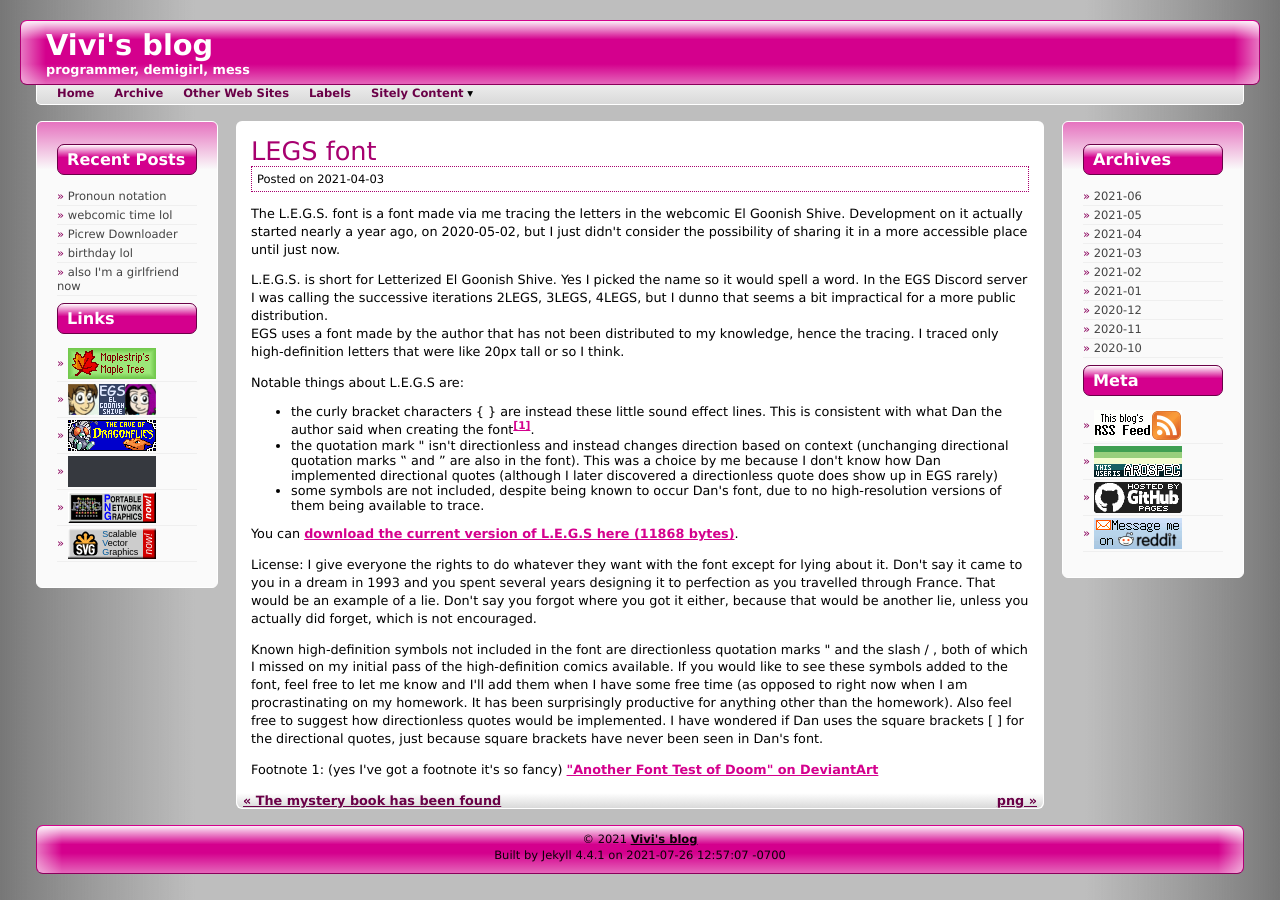
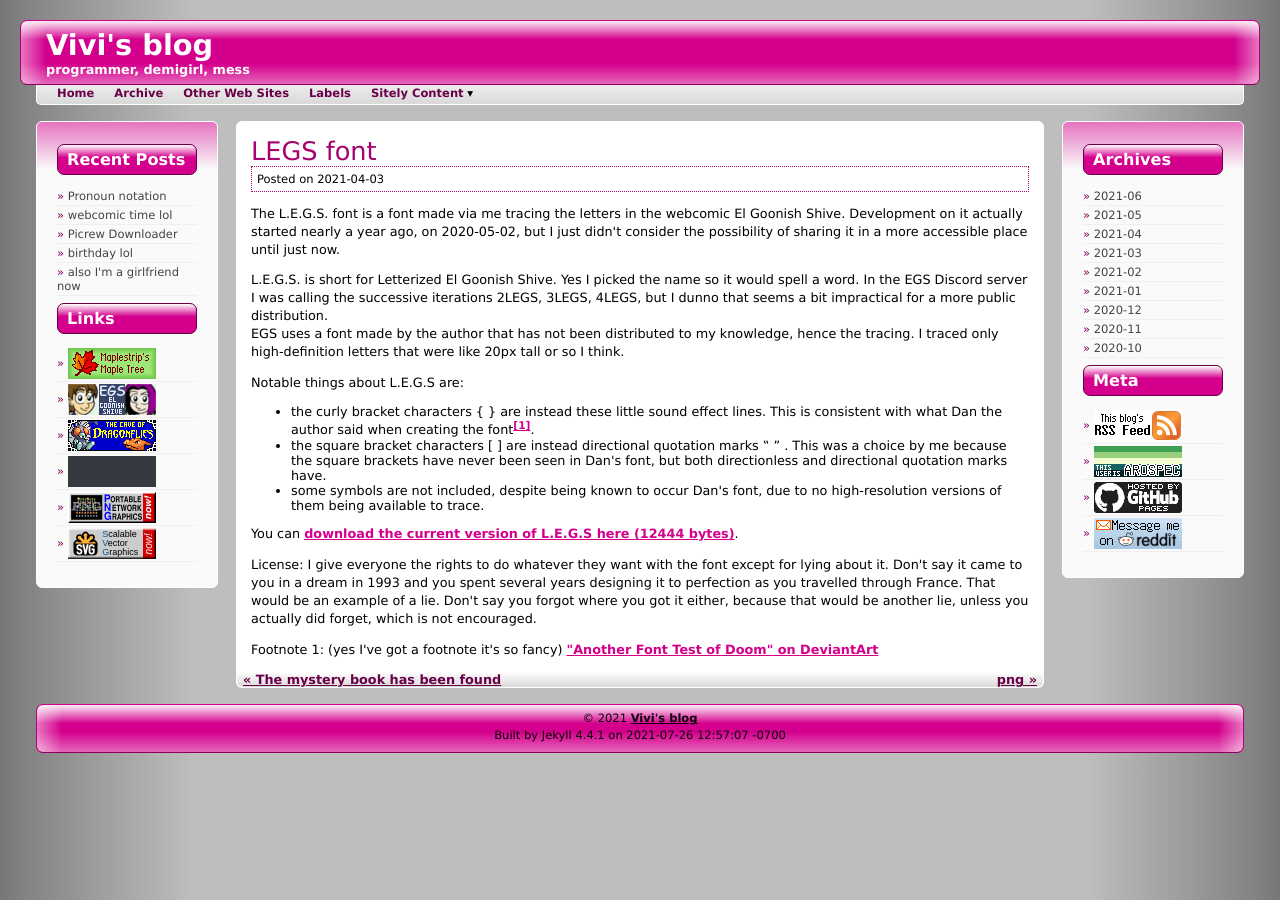
Before and after one commit to mincerafter42/mincerafter42.github.io, a Jekyll site: the page built from _posts/2021-04-03-legs-font.md, in a window 1280 px wide. Built offline with Jekyll 4.4.1, drawn with Linux system fonts in a browser that asks for light colours.

Commit message:
Updated L.E.G.S font

```diff
--- a/_posts/2021-04-03-legs-font.md
+++ b/_posts/2021-04-03-legs-font.md
@@ -8,13 +8,11 @@ EGS uses a font made by the author that has not been distributed to my knowledge
 
 Notable things about L.E.G.S are:
 - the curly bracket characters { } are instead these little sound effect lines. This is consistent with what Dan the author said when creating the font<sup><a href="#footnote-1">[1]</a></sup>.
-- the quotation mark &#34; isn't directionless and instead changes direction based on context (unchanging directional quotation marks ‟ and ” are also in the font). This was a choice by me because I don't know how Dan implemented directional quotes (although I later discovered a directionless quote does show up in EGS rarely)
+- the square bracket characters [ ] are instead directional quotation marks ‟ ” . This was a choice by me because the square brackets have never been seen in Dan's font, but both directionless and directional quotation marks have.
 - some symbols are not included, despite being known to occur Dan's font, due to no high-resolution versions of them being available to trace.
 
-You can [download the current version of L.E.G.S here (11868 bytes)](/assets/L.E.G.S.ttf).
+You can [download the current version of L.E.G.S here (12444 bytes)](/assets/L.E.G.S.ttf).
 
 License: I give everyone the rights to do whatever they want with the font except for lying about it. Don't say it came to you in a dream in 1993 and you spent several years designing it to perfection as you travelled through France. That would be an example of a lie. Don't say you forgot where you got it either, because that would be another lie, unless you actually did forget, which is not encouraged.
 
-Known high-definition symbols not included in the font are directionless quotation marks &#34; and the slash / , both of which I missed on my initial pass of the high-definition comics available. If you would like to see these symbols added to the font, feel free to let me know and I'll add them when I have some free time (as opposed to right now when I am procrastinating on my homework. It has been surprisingly productive for anything other than the homework). Also feel free to suggest how directionless quotes would be implemented. I have wondered if Dan uses the square brackets [ ] for the directional quotes, just because square brackets have never been seen in Dan's font.
-
 <span id="footnote-1">Footnote 1</span>: (yes I've got a footnote it's so fancy) ["Another Font Test of Doom" on DeviantArt](https://www.deviantart.com/danshive/art/Another-Font-Test-of-Doom-108927695)
```
Also changed, not shown: assets/L.E.G.S.ttf.
